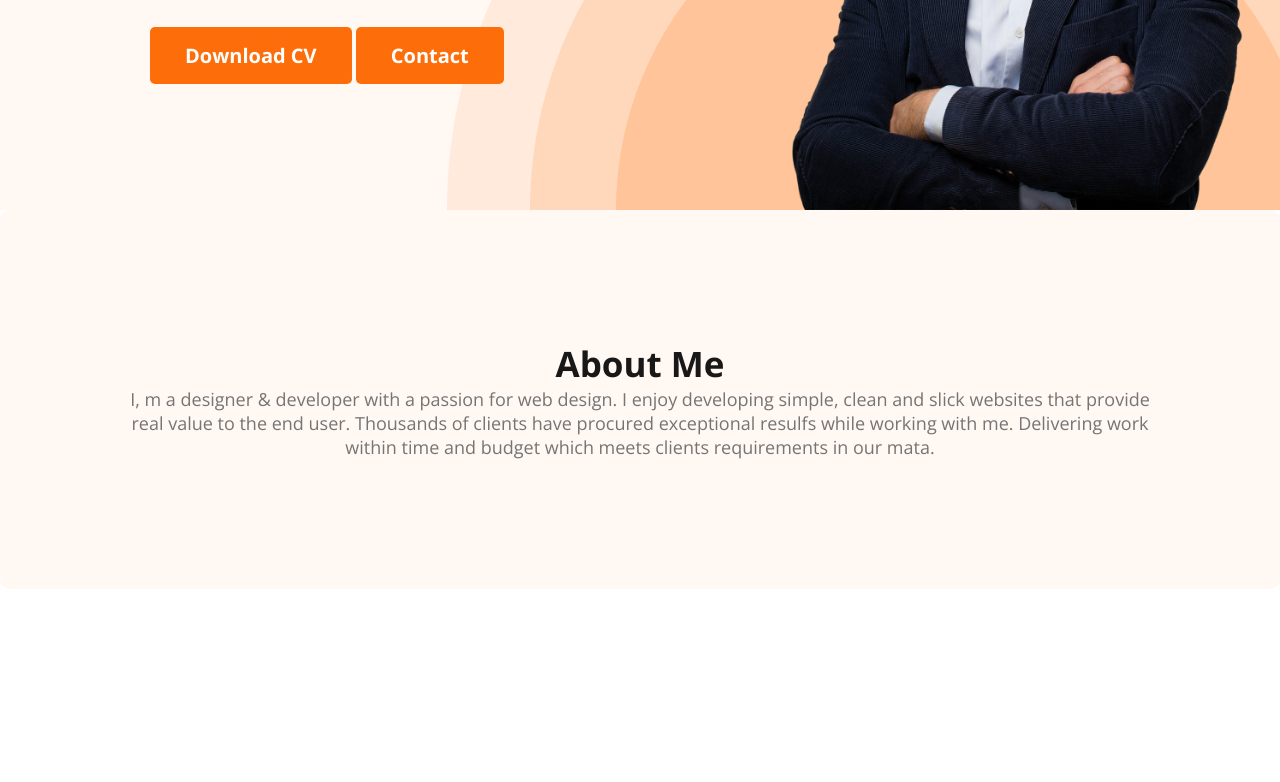
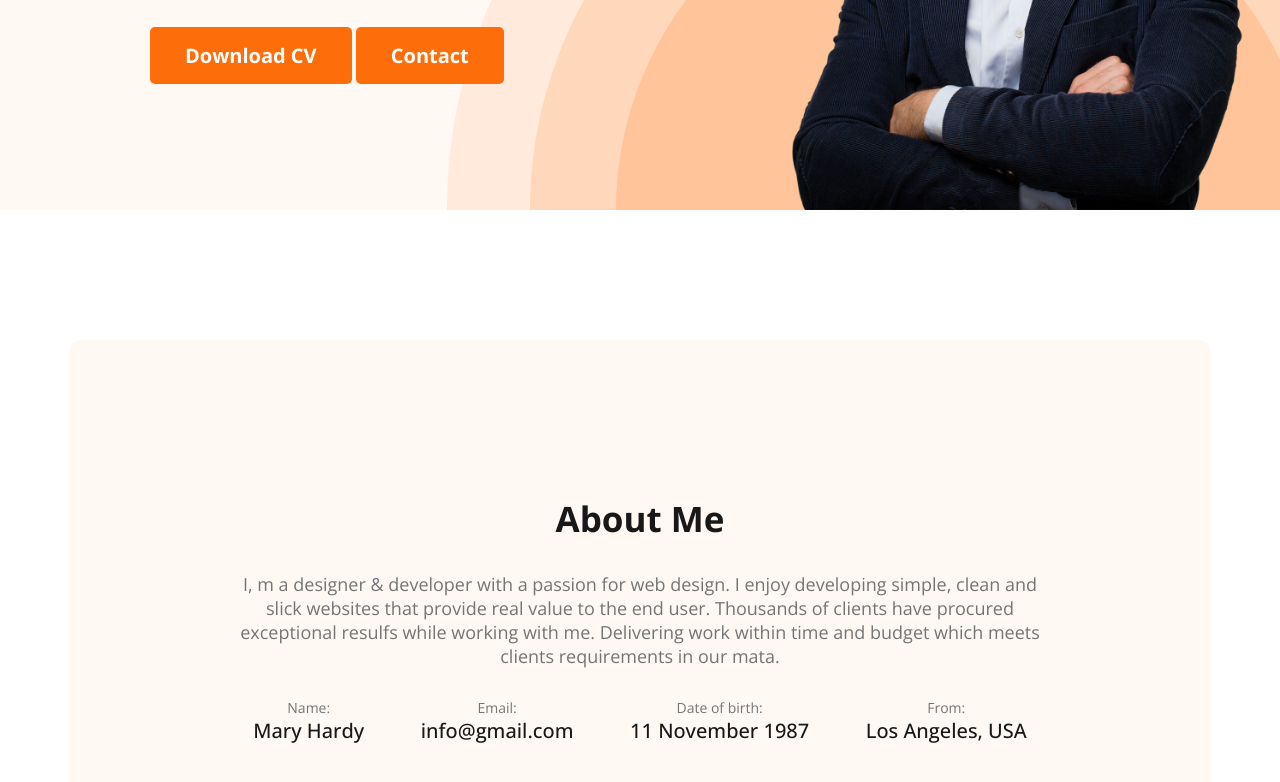
Before and after one commit to methela80/web-developer-portfolio, a plain HTML site: page index.html in a window 1280 px wide. Shown: the part 460-1242 px from the top of the page. Before the commit the page ends 1049 px from the top, so only its background shows below. Drawn offline with nearby package versions, Linux system fonts and the light colour scheme.

Commit message:
added about information

```diff
--- a/index.html
+++ b/index.html
@@ -44,7 +44,35 @@
                 while working with me. Delivering work within time and budget which meets clients requirements in our
                 mata.
             </p>
+            <div class="about_info_container">
+                <!-- .about_info*4>h4.info_title+p.info_description  -->
+                <div class="about_info">
+                    <h4 class="info_title">Name:</h4>
+                    <p class="info_description">Mary Hardy</p>
+                </div>
+                <div class="about_info">
+                    <h4 class="info_title">Email:</h4>
+                    <p class="info_description">info@gmail.com</p>
+                </div>
+                <div class="about_info">
+                    <h4 class="info_title">Date of birth:</h4>
+                    <p class="info_description">11 November 1987</p>
+                </div>
+                <div class="about_info">
+                    <h4 class="info_title">From:</h4>
+                    <p class="info_description">Los Angeles, USA</p>
+                </div>
+            </div>
         </section>
+        <!-- <section class="what_i_do">
+            <h3 class="section_title">What I do</h3>
+            <p class="section_descrip">
+                I have more than 10 years experience building software for clients all over the world. Below is a quick overview of my main technical skill sets and technologies i use. Want to find out more about my experience? Check out my online resume and project portfolio.
+            </p>
+
+
+
+        </section> -->
 
     </main>
     <footer>
--- a/styles/portfolio.css
+++ b/styles/portfolio.css
@@ -119,10 +119,15 @@ nav a {
 }
 
 /* main css start */
+main{
+    max-width: 1140px;
+    margin: 0 auto;
+}
 .about {
-    padding: 130px;
+    padding: 155px;
     border-radius: 10px;
     background: #fff8f3;
+    margin: 130px 0;
 }
 
 .section_descrip {
@@ -130,6 +135,27 @@ nav a {
     text-align: center;
     font-size: 18px;
     font-weight: 400;
+    margin: 30px 0;
 }
+.about_info_container{
+    display: flex;
+    justify-content:space-around;
+}
+.about_info{
+    text-align: center;
+}
+.info_title{
+   font-size: 14px;
+   font-weight: 400;
+   color: #757575;
+}
+.info_description{
+color: #181818;
+font-size: 20px;
+font-weight: 500;
+}
+/* .what_i_do{
+    padding-bottom: 155px;
+} */
 
 /* main css end */
```
